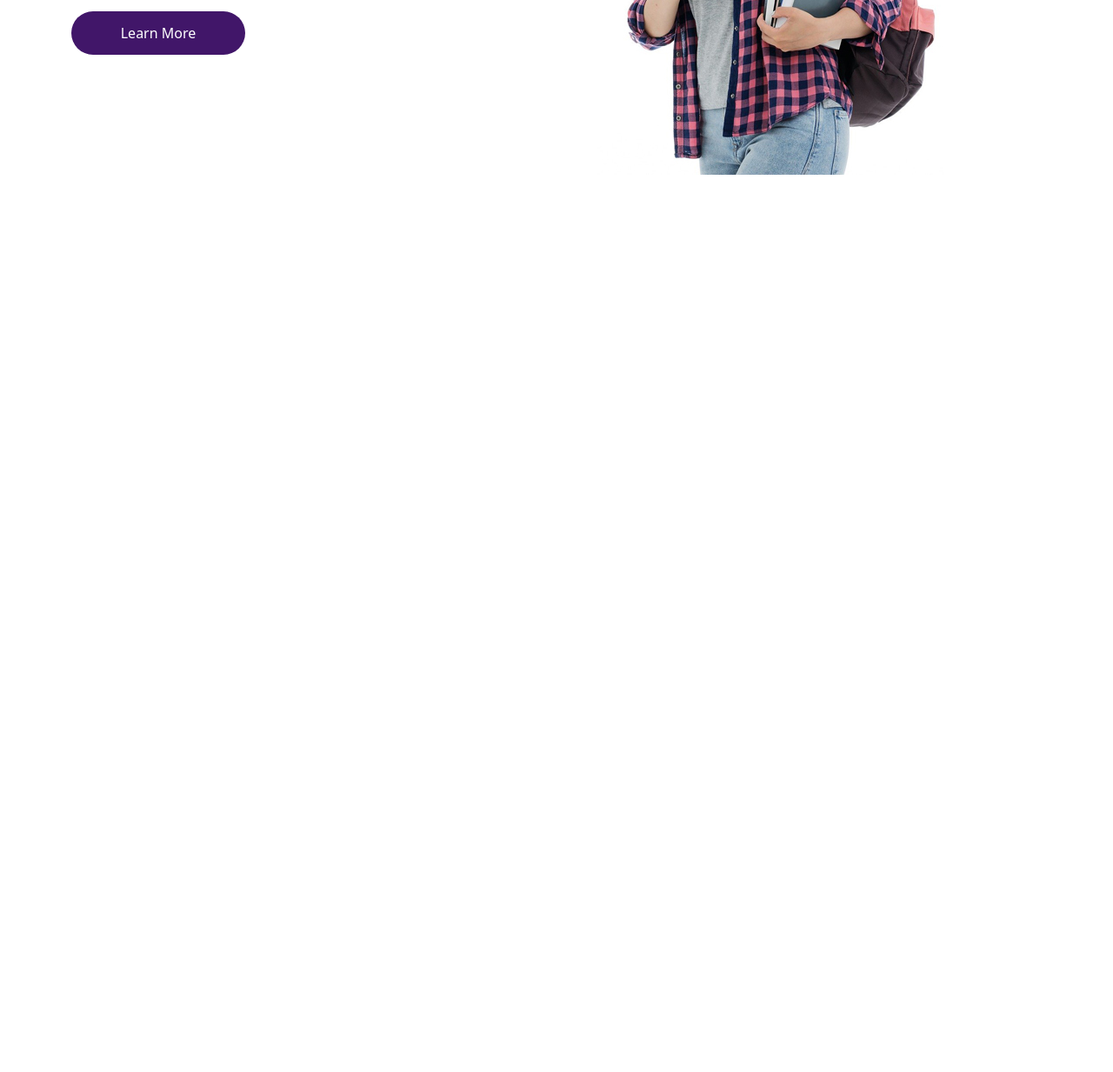
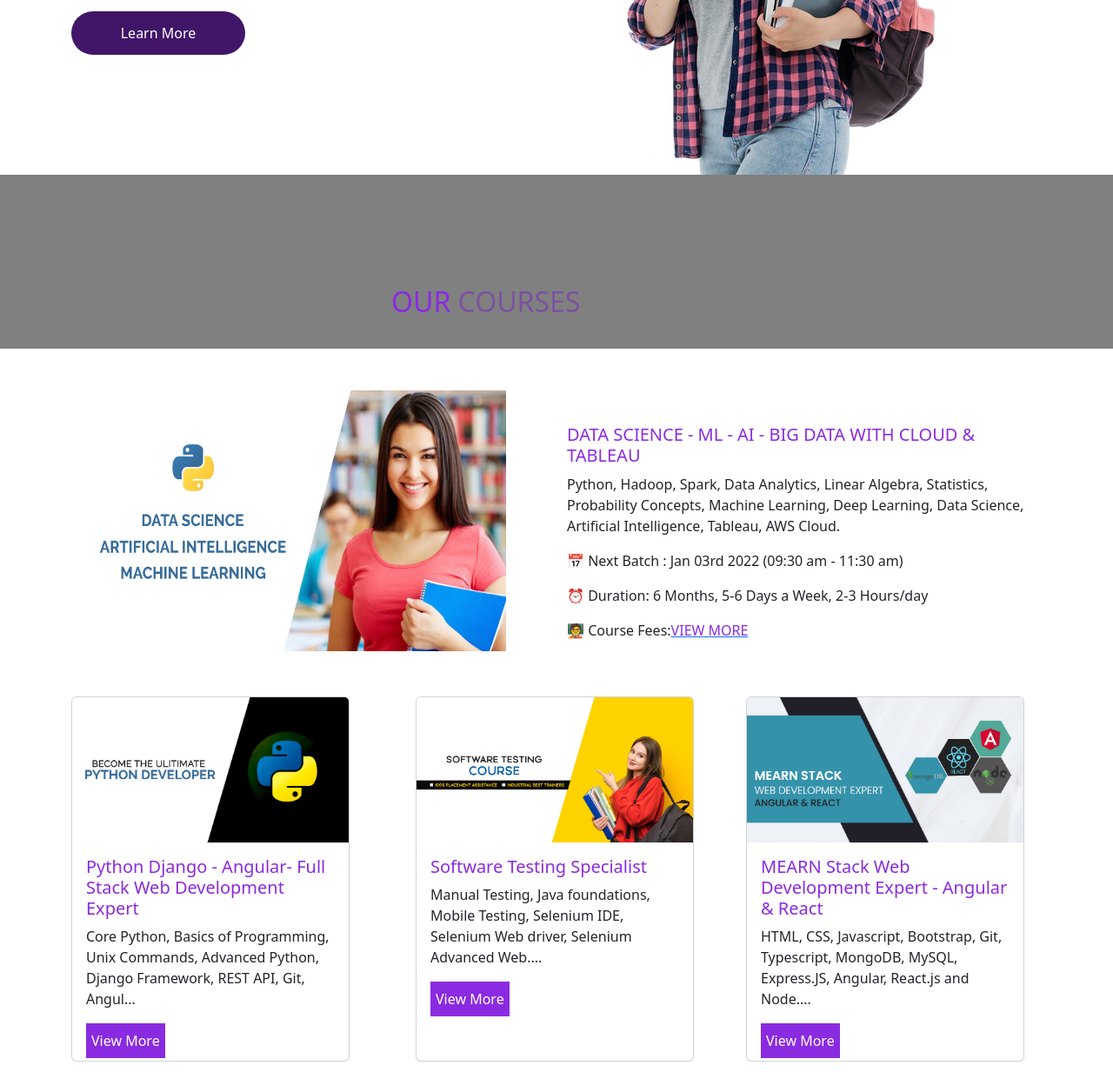
Before and after one commit to Anumol03/Project_2, a plain HTML site: page index.html in a window 1280 px wide. Shown: the part 1122-2355 px from the top of the page at 87% size. Before the commit the page ends 1323 px from the top, so only its background shows below. Drawn offline with nearby package versions, Linux system fonts and the light colour scheme.

Commit message:
next three

```diff
--- a/index.html
+++ b/index.html
@@ -79,9 +79,11 @@
         #p2 {
             color: rgb(118, 86, 148);
         }
-        #p3{
+
+        #p3 {
             color: rgb(34, 33, 33);
         }
+
         .b3 {
             background-color: rgb(65, 22, 105);
             width: 200px;
@@ -91,11 +93,73 @@
             border: none;
             border-radius: 30px;
         }
+
+        .d2 {
+            width: 100%;
+            height: 200px;
+            background-color: grey;
+        }
+
+        #h4 {
+            color: blueviolet;
+            position: absolute;
+            left: 450px;
+            top: 1450px;
+            font-size: xx-large;
+
+        }
+
+        .s1 {
+            color: rgb(123, 82, 161);
+        }
+
+        #m2 {
+            width: 500px;
+            height: 300px;
+
+
+        }
+
+        h5 a {
+            color: blueviolet;
+            text-decoration: none;
+            position: absolute;
+            top: 1610px;
+        }
+        .s2{
+            color: blueviolet;
+        }
+        #d1{
+            width: 100%;
+            transition: 1s ease-in-out;
+        }
+        #d1:hover{
+            transform: scale(1.01);
+        }
+        #card h5{
+            color: blueviolet;
+        }
+        #card{
+            transition: 1s ease-in-out;
+            height: 420px;
+        }
+        #card:hover{
+            transform: scale(1.01);
+        }
+        .b4{
+            background-color: blueviolet;
+            border-style: none;
+            height: 40px;
+        }
+        .b4 a{
+            color: white;
+            text-decoration: none;
+        }
     </style>
 </head>
 
 <body>
-    <nav class="navbar navbar-expand-lg " style="background-color:rgb(145, 58, 216)">
+    <nav class="navbar navbar-expand-lg  " style="background-color:rgb(145, 58, 216)">
         <div class="container">
             <button class="navbar-toggler" type="button" data-bs-toggle="collapse"
                 data-bs-target="#navbarSupportedContent" aria-controls="navbarSupportedContent" aria-expanded="false"
@@ -125,7 +189,7 @@
             </div>
         </div>
     </nav>
-    <nav class="navbar navbar-expand-lg bg-body-tertiary border ">
+    <nav class="navbar navbar-expand-lg bg-body-tertiary border sticky-top">
         <div class="ms-5 ">
             <img class="m1" src="./images/logo.png" alt="">
         </div>
@@ -270,7 +334,7 @@
                     Analytics Training, Python Training, Software Testing Training & Selenium Training in Cochin, Kerala
                     are designed in such a way to match with the current industry requirements. Our Vision is to provide
                     100% placements to students those who enroll with us for our specialized courses.</p>
-                    <button class="b3">Learn More</button>
+                <button class="b3">Learn More</button>
 
             </div>
             <div class="col-lg-6 col-md-6 col-sm-12">
@@ -279,6 +343,60 @@
         </div>
 
     </div>
+    <div class="d2">
+        <h1 id="h4">OUR <span class="s1">COURSES</span> </h1>
+    </div>
+    <div class="container mt-5" id="d1">
+        <div class="row">
+            <div class="col-lg-6 col-md-6 col-sm-12 ">
+                <img id="m2" class="mb-1" src="./images/data-science-1588143159.jpg" alt="">
+
+            </div>
+            <div class="col-lg-6 col-md-6 col-sm-12">
+                <h5><a href="">DATA SCIENCE - ML - AI - BIG DATA WITH CLOUD &<br> TABLEAU</a></h5>
+                <p id="p4" class="pt-5 mt-5">Python, Hadoop, Spark, Data Analytics, Linear Algebra, Statistics, Probability Concepts, Machine
+                    Learning, Deep Learning, Data Science, Artificial Intelligence, Tableau, AWS Cloud.</p>
+                    <p>📅 Next Batch : Jan 03rd 2022 (09:30 am - 11:30 am)</p>
+                    <p>⏰ Duration: 6 Months, 5-6 Days a Week, 2-3 Hours/day </p>
+                    <p>🧑‍🏫 Course Fees:<a href=""><span class="s2">VIEW MORE</span></a> </p>
+            </div>
+        </div>
+    </div>
+    <div class="container pt-5">
+        <div class="row">
+            <div class="col-4" >
+                <div class="card" style="width: 20rem;" id="card">
+                    <img src="./images/python-1588143191.jpg" class="card-img-top" alt="...">
+                    <div class="card-body">
+                      <h5 class="card-title">Python Django - Angular- Full Stack Web Development Expert</h5>
+                      <p class="card-text">Core Python, Basics of Programming, Unix Commands, Advanced Python, Django Framework, REST API, Git, Angul...</p>
+                      <button class="b4"><a href="#" >View More</a></button>
+                    </div>
+                  </div>
+            </div>
+            <div class="col-4">
+                <div class="card ms-3" style="width: 20rem;" id="card">
+                    <img src="./images/st-1588580359.jpg" class="card-img-top" alt="...">
+                    <div class="card-body">
+                      <h5 class="card-title">Software Testing Specialist</h5>
+                      <p class="card-text">Manual Testing, Java foundations, Mobile Testing, Selenium IDE, Selenium Web driver, Selenium Advanced Web....</p>
+                      <button class="b4"><a href="#" >View More</a></button>
+                    </div>
+                  </div>
+            </div>
+            <div class="col-4">
+                <div class="card ms-3" style="width: 20rem;" id="card">
+                    <img src="./images/ms-1623825586.jpg" class="card-img-top" alt="...">
+                    <div class="card-body">
+                      <h5 class="card-title">MEARN Stack Web Development Expert - Angular & React</h5>
+                      <p class="card-text">HTML, CSS, Javascript, Bootstrap, Git, Typescript, MongoDB, MySQL, Express.JS, Angular, React.js and Node....</p>
+                      <button class="b4"><a href="#" >View More</a></button>
+                    </div>
+                  </div>
+            </div>
+        </div>
+    </div>
+
 
 </body>
 
```
Also changed, not shown: images/data-science-1588143159.jpg (added), images/ms-1623825586.jpg (added), images/python-1588143191.jpg (added), images/st-1588580359.jpg (added).
